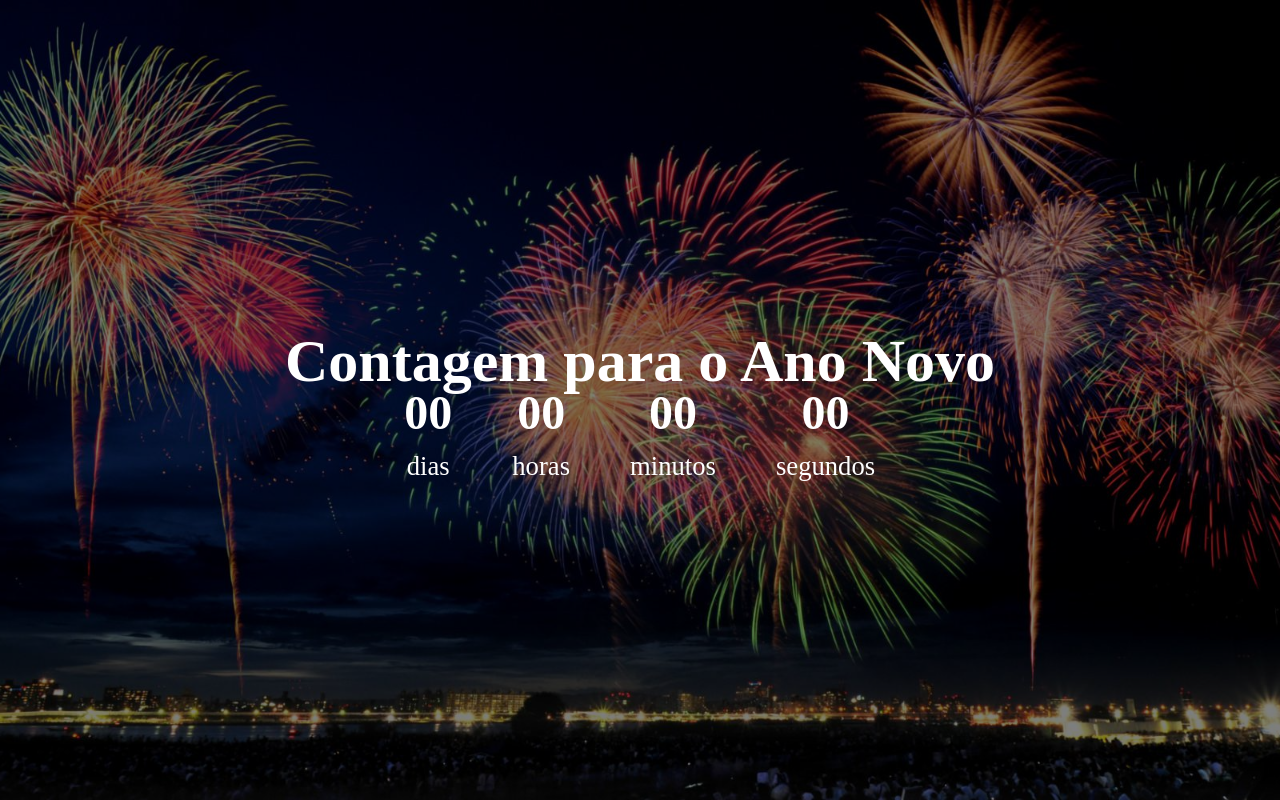
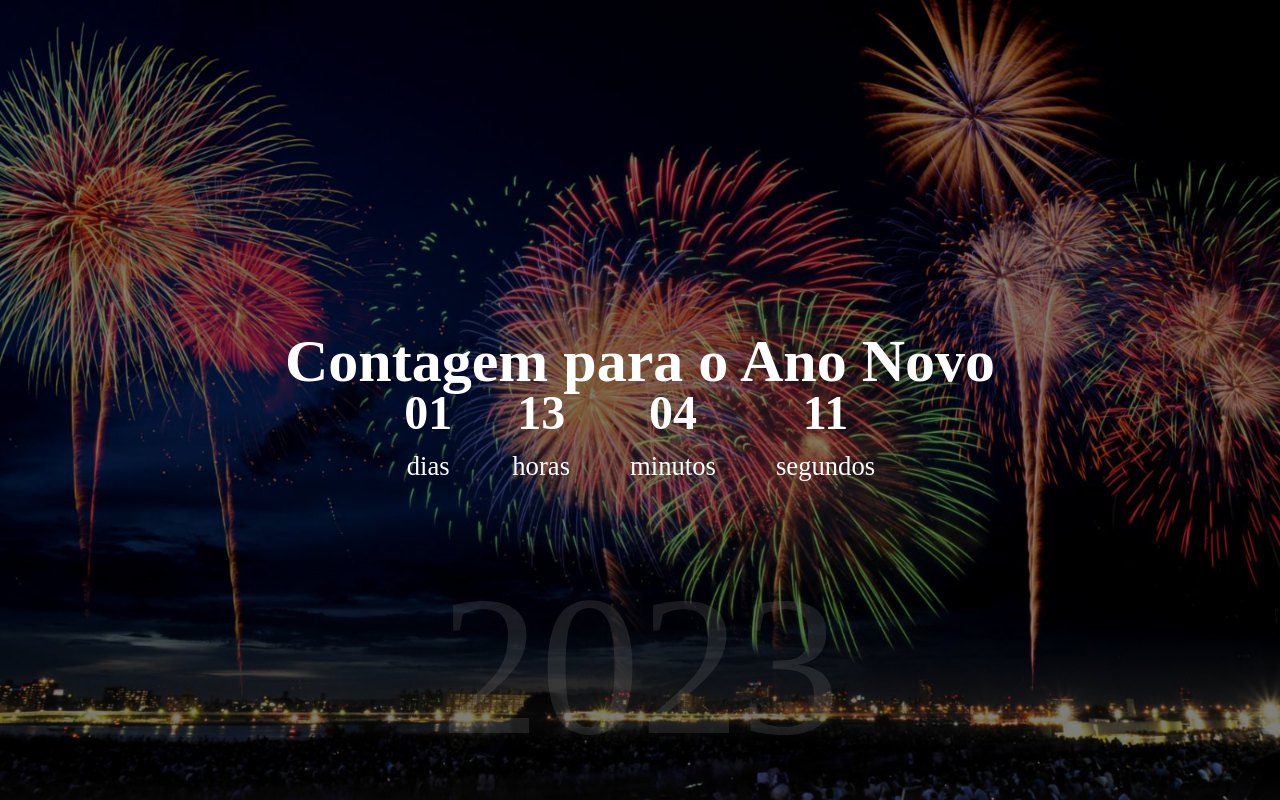
Before and after one commit to daianaadepaula/countdown-newyear-js, a plain HTML site: page index.html in a window 1280 px wide. Drawn offline with Linux system fonts and the light colour scheme.

Commit message:
add script

```diff
--- a/index.html
+++ b/index.html
@@ -37,6 +37,10 @@
 		</div>
 	</div>
 
+	<img src="./img/spinner.gif" alt="Carregando..." id="loading" class="loading">
+
+	<script src="script.js"></script>
+
 </body>
 
 </html>
--- /dev/null
+++ b/script.js
@@ -0,0 +1,43 @@
+const secondsContainer = document.querySelector('#seconds')
+const minutesContainer = document.querySelector('#minutes')
+const hoursContainer = document.querySelector('#hours')
+const daysContainer = document.querySelector('#days')
+
+const nextYearContainer = document.querySelector('#year')
+
+const spinnerLoading = document.querySelector('#loading')
+const countdownContainer = document.querySelector('#countdown')
+
+const nextYear = new Date().getFullYear() + 1
+const nextYearTime = new Date(`January 01 ${nextYear} 00:00:00`)
+
+nextYearContainer.textContent = nextYear
+
+const getTimeUnit = unit => unit < 10 ? '0' + unit : unit
+
+const insertCountdownValues = ({ days, hours, minutes, seconds }) => {
+	secondsContainer.textContent = getTimeUnit(seconds)
+	minutesContainer.textContent = getTimeUnit(minutes)
+	hoursContainer.textContent = getTimeUnit(hours)
+	daysContainer.textContent = getTimeUnit(days)
+}
+
+const updateCountdown = () => {
+	const currentTime = new Date()
+	const difference = nextYearTime - currentTime
+	const days = Math.floor(difference / 1000 / 60 / 60 /24)
+	const hours = Math.floor(difference / 1000 / 60 / 60) % 24
+	const minutes = Math.floor(difference / 1000 / 60) % 60
+	const seconds = Math.floor(difference / 1000) % 60
+
+	insertCountdownValues({ days, hours, minutes, seconds })
+}
+
+const handleCountdownDisplay = () => {
+	spinnerLoading.remove()
+	countdownContainer.style.display = 'flex'
+}
+
+setTimeout(handleCountdownDisplay, 1000)
+
+setInterval(updateCountdown, 1000)
--- a/style.css
+++ b/style.css
@@ -48,7 +48,7 @@ h1 {
 }
 
 .countdown {
-  display: flex;
+  display: none;
   transform: scale(2);
 }
 
```
Also changed, not shown: img/spinner.gif (added).
